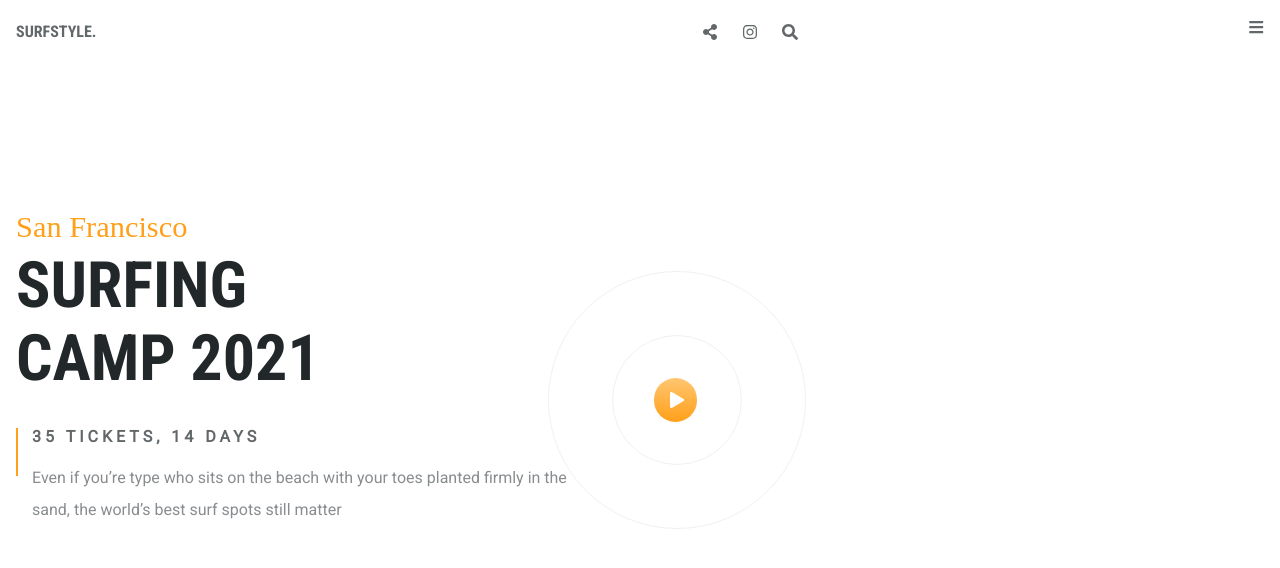
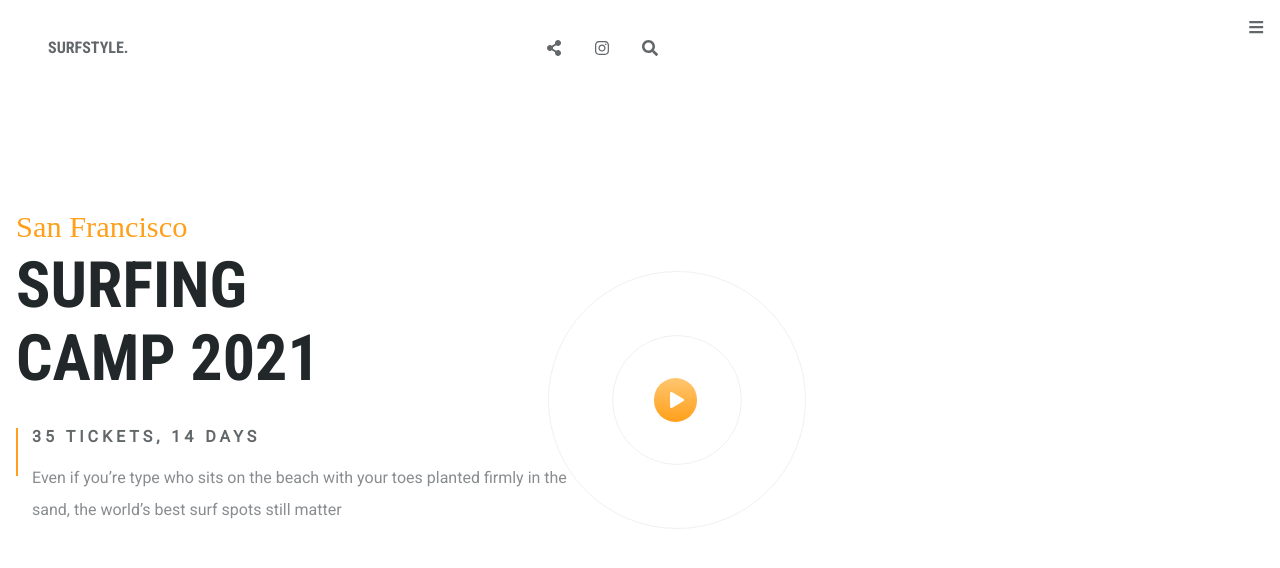
Before and after one commit to kepler003/surfstyle, a React app: page / in a window 1280 px wide. Shown: the top 568 px of the page. Built offline with nearby package versions, Linux system fonts and the light colour scheme; a web font is replaced by a local one.

Commit message:
Header -> Add styling for all screen sizes

```diff
--- a/src/components/organisms/Header.js
+++ b/src/components/organisms/Header.js
@@ -1,10 +1,27 @@
-import React from 'react';
+import React, { useEffect, useState } from 'react';
 import { Logo } from 'atoms/atoms';
 import { HeaderNav } from 'molecules/molecules';
 
-export default () => (
-  <header className="header">
-    <Logo />
-    <HeaderNav />
-  </header>
-);
+export default () => {
+  const [isActive, setIsActive] = useState(false);
+
+
+  useEffect(() => {
+    window.addEventListener('scroll', toggleHeader);
+
+    return () => {
+      window.removeEventListener('scroll', toggleHeader);
+    };
+  }, []);
+
+
+  const toggleHeader = () => setIsActive(() => window.scrollY > 0);
+
+
+  return (
+    <header className={`header${isActive ? ' header--active' : ''}`}>
+      <Logo />
+      <HeaderNav />
+    </header>
+  );
+};
--- a/src/styles/_header.scss
+++ b/src/styles/_header.scss
@@ -4,7 +4,8 @@
   width: 100%;
   height: $size-8;
   padding: 0 $padding-x-mobile;
-  background-color: rgba($white, .9);
+  background-color: $header-active-color;
+  transition: background-color 150ms ease-in-out;
   z-index: 10;
   position: sticky;
   top: 0;
@@ -28,7 +29,30 @@
     position: fixed;
     left: 0;
 
+    &--active {
+      padding-right: $size-4;
+      background-color: $header-active-color;
+
+      & .header__nav-btn--menu {
+        width: auto;
+        height: auto;
+        background-color: transparent;
+        transition: 0ms;
+        transform: translate(0, 0);
+        position: static;
+
+        &:hover {
+          background-color: hsla(0, 0%, 0%, .05);
+        }
+
+        & svg {
+          transform: translate(0, 0);
+        }
+      }
+    }
+
     &__nav-btn {
+      margin-left: $size-4;
 
       &--menu {
         width: $size-10;
@@ -40,11 +64,10 @@
         right: 0;
 
         &:hover {
-          width: $size-10 * 1.2;
-          height: $size-10 * 1.2;
+          width: $size-11;
+          height: $size-11;
           background-color: $white;
           color: $font-color;
-          box-shadow: inset 0 0 $size-4 $gray-6;
         }
 
         &:focus {
@@ -58,3 +81,28 @@
     }
   }
 }
+
+
+@include forSize ("md") {
+
+  .header {
+    padding-right: 48%;
+
+    &--active {
+      padding-right: $size-4;
+    }
+  }
+}
+
+
+@include forSize ("lg") {
+
+  .header {
+    height: $size-9;
+    padding-left: $size-7;
+
+    &--active {
+      height: $size-8;
+    }
+  }
+}
--- a/src/styles/config/_colors.scss
+++ b/src/styles/config/_colors.scss
@@ -37,3 +37,5 @@ $black: hsl(0, 0%, 0%);
 
 
 $font-color: $gray-4;
+
+$header-active-color: rgba($white, .9);
```
